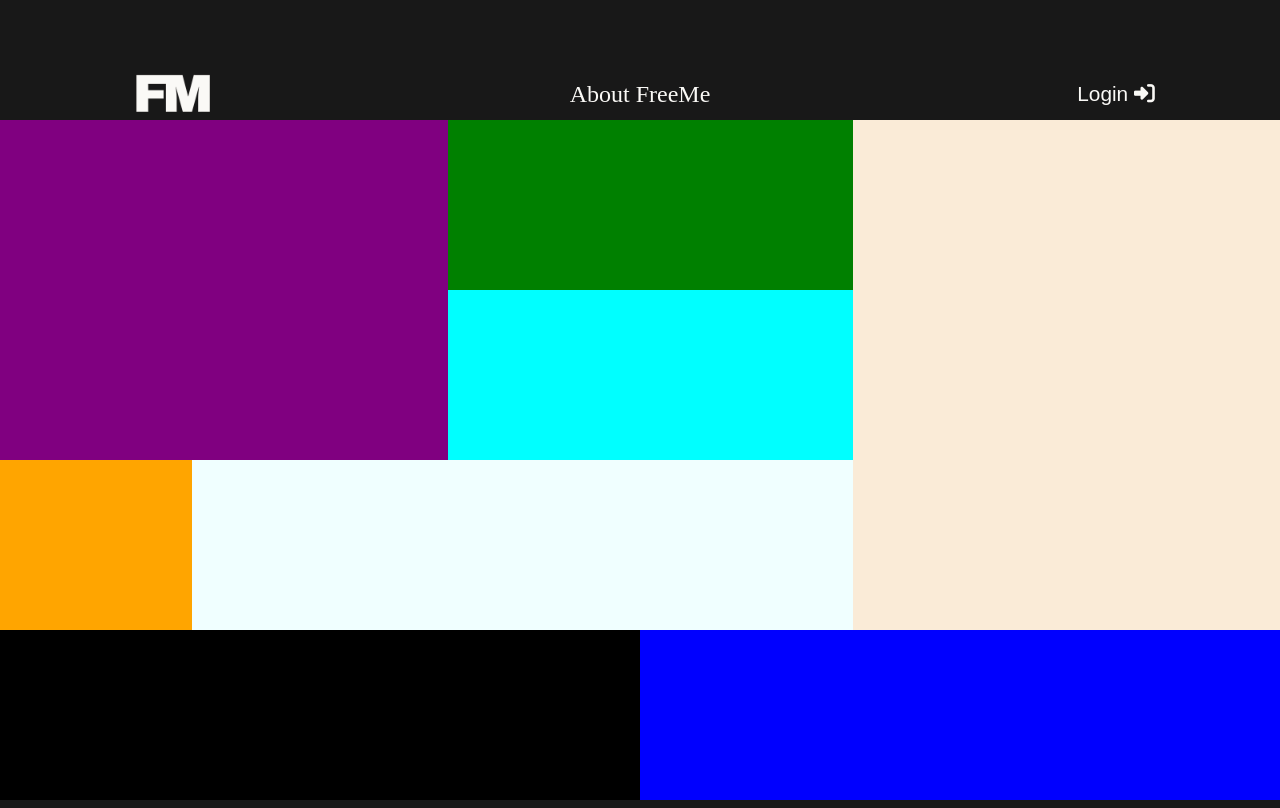
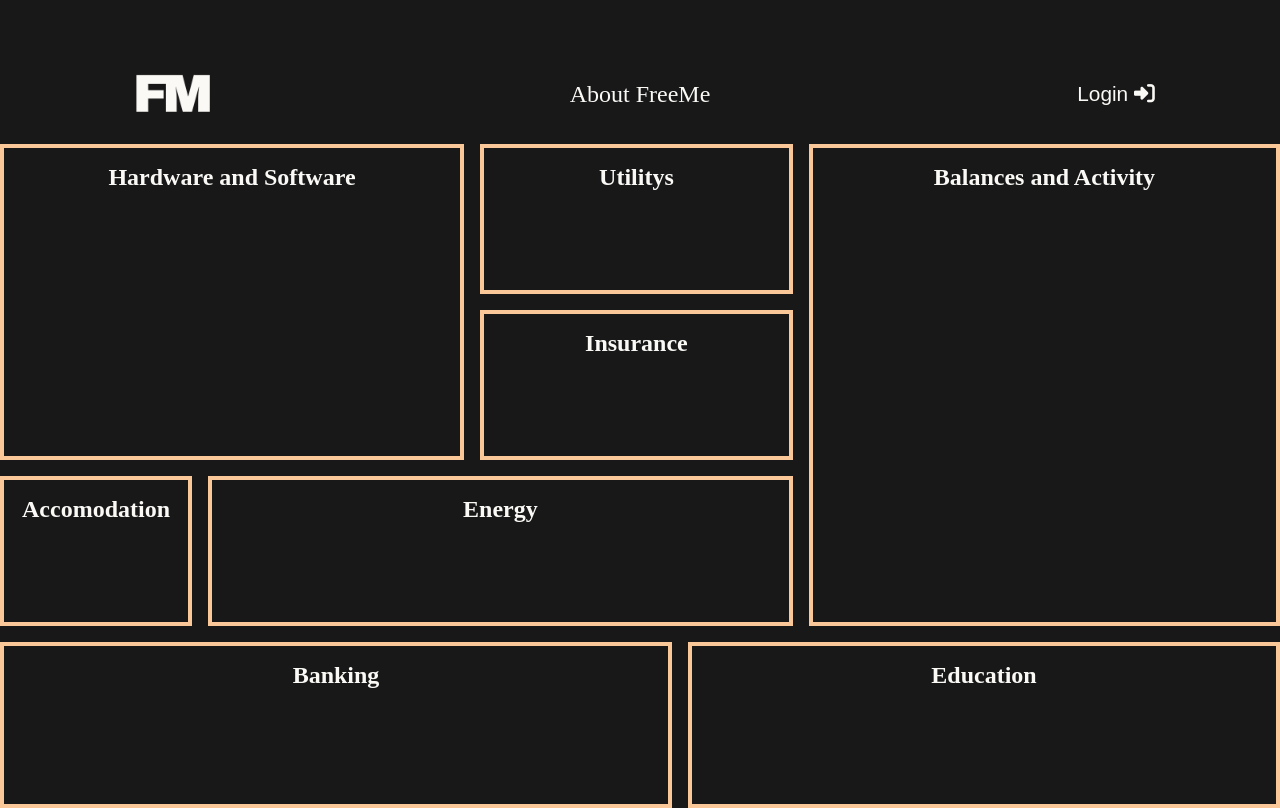
Before and after one commit to JeffleIncarnate/Free-Me-Website, a React (Vite) app: page /communityNetwork in a window 1280 px wide. Built offline with nearby package versions, Linux system fonts and the light colour scheme; the HTML template or start-up script is replaced by a standard one.

Commit message:
Update: Change to the layout and to make it look good

```diff
--- a/src/components/communityNetwork/communityNetwork.css
+++ b/src/components/communityNetwork/communityNetwork.css
@@ -1,11 +1,20 @@
 .FRE__CommunityNetwork {
-  height: 85vh;
+  height: 75vh;
   width: 100%;
-  margin-top: 15vh;
-  background-color: red;
+  margin-top: 18vh;
   display: grid;
+  gap: 1rem;
   grid-template-rows: [row1] 25% [row2] 25% [row3] 25% [row4] 25% [end];
   grid-template-columns: [col1] 15% [col2] 20% [col3] 15% [col4] auto [col5] auto [end];
+}
+
+.FRE__CommunityNetwork > * {
+  border: 0.3rem solid var(--accent);
+  padding: 1rem;
+  display: flex;
+  align-items: center;
+  justify-content: flex-start;
+  flex-direction: column;
 }
 
 .FRE__CommunityNetwork-hard_software {
@@ -13,7 +22,6 @@
   grid-column-end: span col3;
   grid-row-start: row1;
   grid-row-end: span row3;
-  background-color: purple;
 }
 
 .FRE__CommunityNetwork-utility {
@@ -21,7 +29,6 @@
   grid-column-end: span col5;
   grid-row-start: row1;
   grid-row-end: span row2;
-  background-color: green;
 }
 
 .FRE__CommunityNetwork-insurance {
@@ -29,7 +36,6 @@
   grid-column-end: span col5;
   grid-row-start: row2;
   grid-row-end: span row3;
-  background-color: cyan;
 }
 
 .FRE__CommunityNetwork-balances {
@@ -37,7 +43,6 @@
   grid-column-end: span col5;
   grid-row-start: row1;
   grid-row-end: span row4;
-  background-color: antiquewhite;
 }
 
 .FRE__CommunityNetwork-accomodation {
@@ -45,7 +50,6 @@
   grid-column-end: span col2;
   grid-row-start: row3;
   grid-row-end: span row4;
-  background-color: orange;
 }
 
 .FRE__CommunityNetwork-energy {
@@ -53,7 +57,6 @@
   grid-column-end: span col5;
   grid-row-start: row3;
   grid-row-end: span row4;
-  background-color: azure;
 }
 
 .FRE__CommunityNetwork-banking {
@@ -61,7 +64,6 @@
   grid-column-end: span col4;
   grid-row-start: row4;
   grid-row-end: span row4;
-  background-color: black;
 }
 
 .FRE__CommunityNetwork-education {
@@ -69,5 +71,4 @@
   grid-column-end: span col4;
   grid-row-start: row4;
   grid-row-end: span row4;
-  background-color: blue;
 }
--- a/src/components/communityNetwork/communityNetwork.tsx
+++ b/src/components/communityNetwork/communityNetwork.tsx
@@ -3,16 +3,32 @@ import "./communityNetwork.css";
 export default function CommunityNetwork() {
   return (
     <main className="FRE__CommunityNetwork">
-      <div className="FRE__CommunityNetwork-hard_software"></div>
-      <div className="FRE__CommunityNetwork-utility"></div>
-      <div className="FRE__CommunityNetwork-insurance"></div>
-      <div className="FRE__CommunityNetwork-balances"></div>
+      <div className="FRE__CommunityNetwork-hard_software">
+        <h2>Hardware and Software</h2>
+      </div>
+      <div className="FRE__CommunityNetwork-utility">
+        <h2>Utilitys</h2>
+      </div>
+      <div className="FRE__CommunityNetwork-insurance">
+        <h2>Insurance</h2>
+      </div>
+      <div className="FRE__CommunityNetwork-balances">
+        <h2>Balances and Activity</h2>
+      </div>
 
-      <div className="FRE__CommunityNetwork-accomodation"></div>
-      <div className="FRE__CommunityNetwork-energy"></div>
+      <div className="FRE__CommunityNetwork-accomodation">
+        <h2>Accomodation</h2>
+      </div>
+      <div className="FRE__CommunityNetwork-energy">
+        <h2>Energy</h2>
+      </div>
 
-      <div className="FRE__CommunityNetwork-banking"></div>
-      <div className="FRE__CommunityNetwork-education"></div>
+      <div className="FRE__CommunityNetwork-banking">
+        <h2>Banking</h2>
+      </div>
+      <div className="FRE__CommunityNetwork-education">
+        <h2>Education</h2>
+      </div>
     </main>
   );
 }
```
